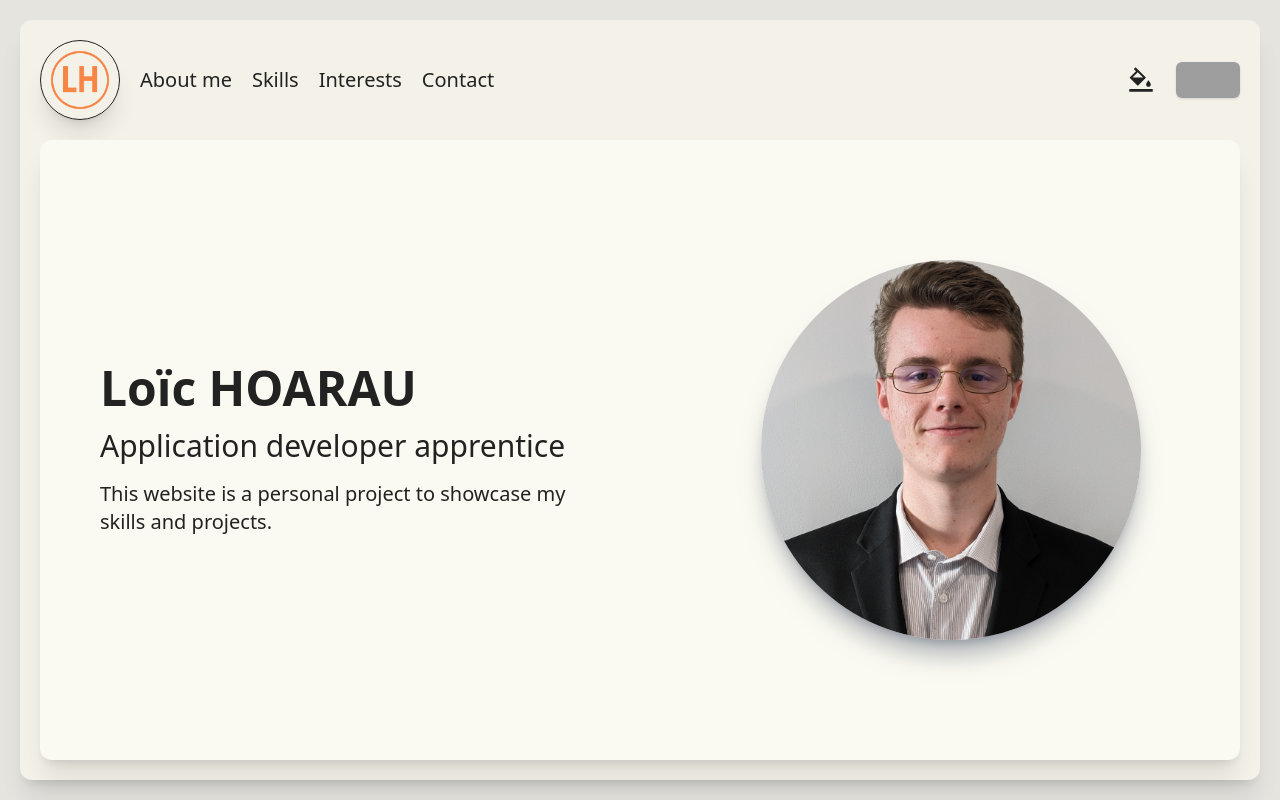
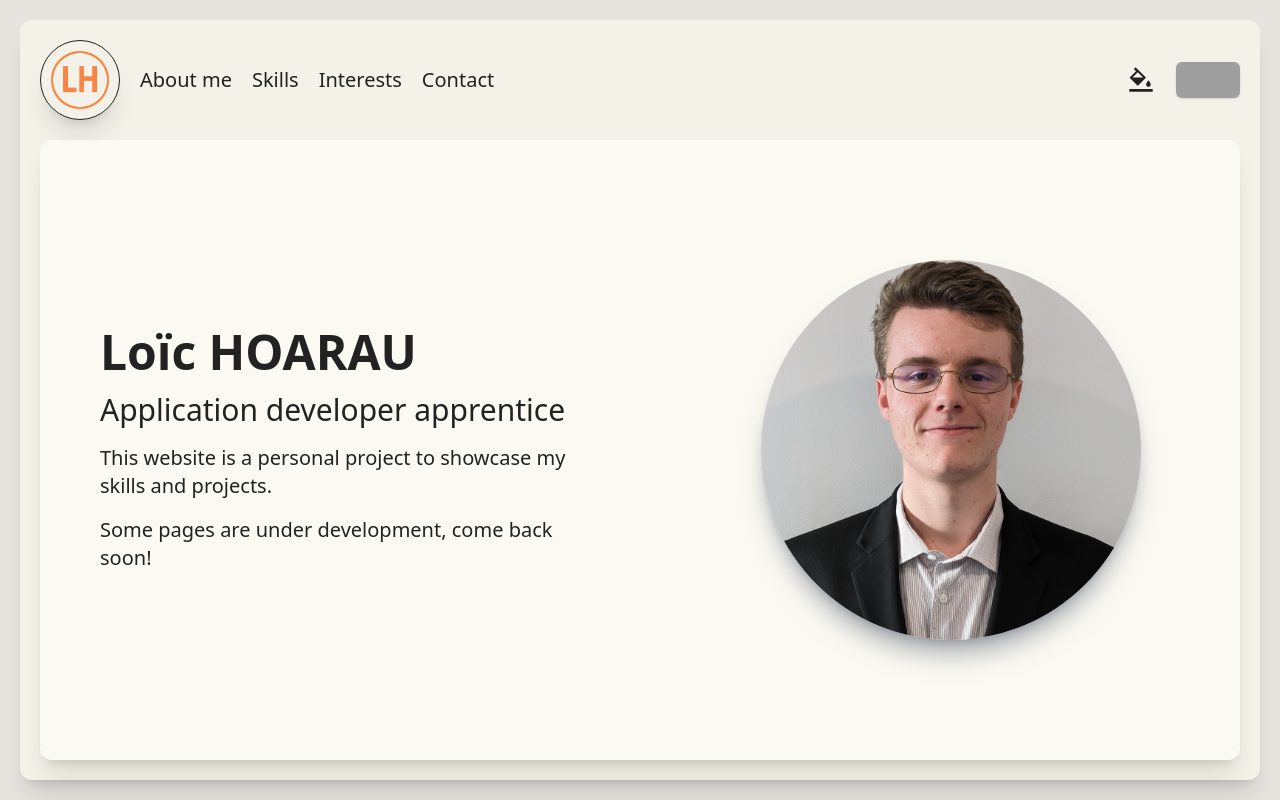
Before and after one commit to Loicrogue/monSite, a React (Vite) app in the folder front/: page / in a window 1280 px wide. Built offline with nearby package versions, Linux system fonts and the light colour scheme; grey boxes are pictures that could not be loaded.

Commit message:
added more informations on homepage

```diff
--- a/front/src/components/profilComponent.tsx
+++ b/front/src/components/profilComponent.tsx
@@ -11,6 +11,7 @@ const ProfilComponent: React.FC = () => {
                 <h1 className='font-bold text-5xl'>Loïc HOARAU</h1>
                 <h1 className='text-3xl'>{t('pages.home.profilDescription')}</h1>
                 <h1 className='text-xl'>{t('pages.home.otherDescription')}</h1>
+                <h1 className='text-xl'>{t('pages.home.incommingProgress')}</h1>
             </div>
             <div className='flex flex-col items-center justify-center w-full m-5'>
                 <img
--- a/front/src/locales/en/translation.json
+++ b/front/src/locales/en/translation.json
@@ -27,7 +27,8 @@
     },
     "home": {
       "profilDescription": "Application developer apprentice",
-      "otherDescription": "This website is a personal project to showcase my skills and projects."
+      "otherDescription": "This website is a personal project to showcase my skills and projects.",
+      "incommingProgress": "Some pages are under development, come back soon!"
     },
     "aboutMe": {
       "title": "About Me"
--- a/front/src/locales/fr/translation.json
+++ b/front/src/locales/fr/translation.json
@@ -27,7 +27,8 @@
     },
     "home": {
       "profilDescription": "Alternant développeur d'application",
-      "otherDescription": "Ce site web est un projet personnel pour mettre en valeur mes compétences et mes projets."
+      "otherDescription": "Ce site web est un projet personnel pour mettre en valeur mes compétences et mes projets.",
+      "incommingProgress": "Certains pages sont en cours de développement, revenez bientôt !"
     },
     "aboutMe": {
       "title": "À propos de moi"
```
